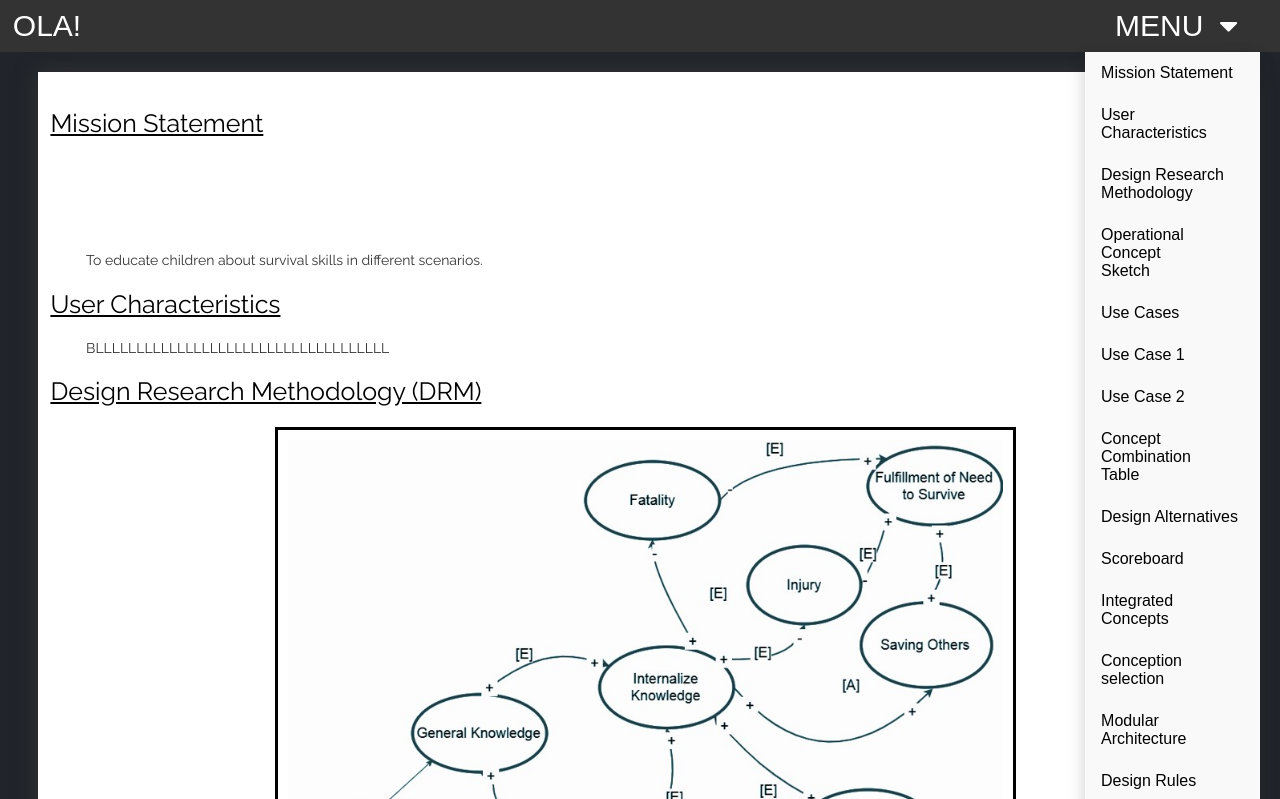
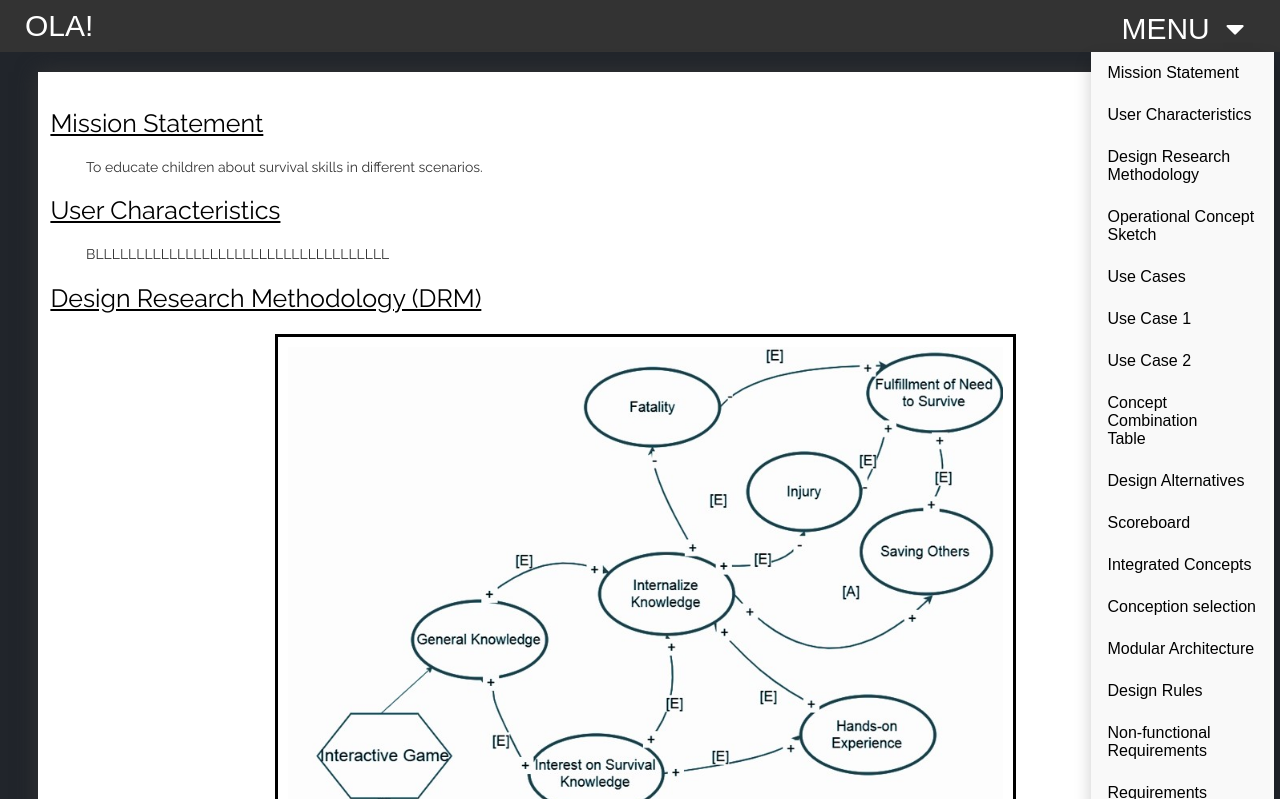
Before and after one commit to JustinLeung1234/JustinLeung1234.github.io, a plain HTML site: page index.html in a window 1280 px wide. Both pictures are taken after a click on the button "MENU". Shown: the top 799 px of the page. Drawn offline with nearby package versions, Linux system fonts and the light colour scheme.

Commit message:
Header bug fixed

```diff
--- a/index.html
+++ b/index.html
@@ -21,7 +21,7 @@
 				MENU &nbsp;
 				<i class="fa fa-caret-down"></i>
 			</button>
-			<div class='mobilewrapper'>
+
 			<div class = "dropdown-content" id="menuDropdown" align=right>
 				<a href="#mission-statement" rel ="">Mission Statement</a>
 				<a href="#user-character">User Characteristics</a>
@@ -39,7 +39,6 @@
 				<a href="#Design-Rules">Design Rules</a>
 				<a href="#Non-functional-Requirements">Non-functional </br>Requirements</a>
 				<a href="#Requirements-Allocation">Requirements </br>Allocation</a>
-				</div>
 			</div>
 		</div>
 	</div>
--- a/style.css
+++ b/style.css
@@ -12,7 +12,7 @@ h1 {
     border: none;
     outline: none;
     color: white;
-    padding: 0 1% 0 1%;
+    padding: 0 25px 0 25px;
     width: auto;
     height: 100%;
     background-color: inherit;
@@ -57,7 +57,7 @@ h3{
 
 
 .dropdown {
-    margin-right:1%;
+    margin-right:0.5%;
     padding:0px;
 	float:right;
 	overflow: hidden;
@@ -69,7 +69,7 @@ h3{
     border: none;
     outline: none;
     color: white;
-    padding: 0% 30px 0% 30px;
+    padding: 3% 30px 0% 30px;
     width:auto;
     height: 100%;
     background-color: inherit;
@@ -83,7 +83,7 @@ h3{
 .dropdown-content {
     overflow-wrap: break-word;
     word-wrap: break-word;
-    margin-right:20px;
+    margin-right:0.5%;
     display: none;
     position: absolute;
     background-color: #f9f9f9;
@@ -122,14 +122,6 @@ h3{
 
 }
 
-.mobilewrapper{
-    height:200px;
-    max-height:200px;
-    width:100%;
-    overflow-y:scroll;
-    -webkit-overflow-scrolling:touch;
-    overflow:auto;
-}
 
 .header {
     height:6.5% !important;
```
Lines whose indentation alone changed are shown as unchanged.
